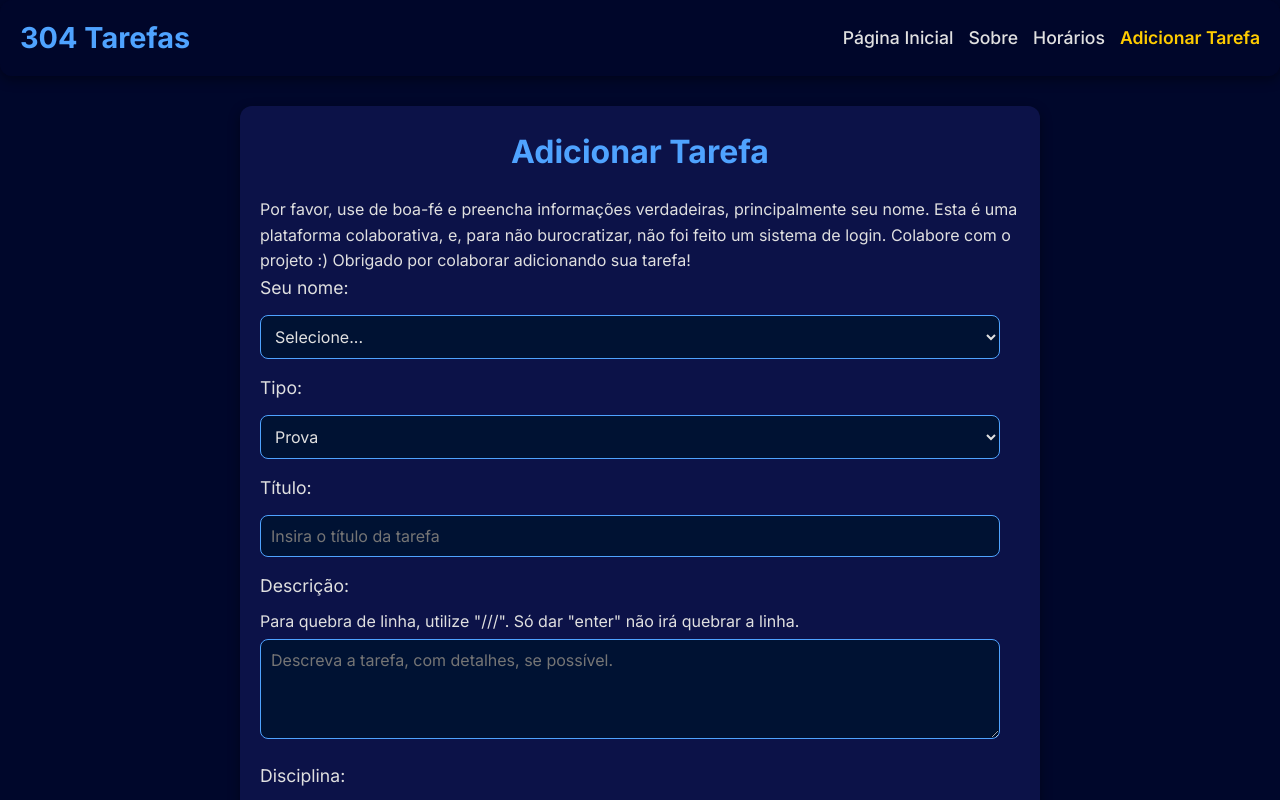
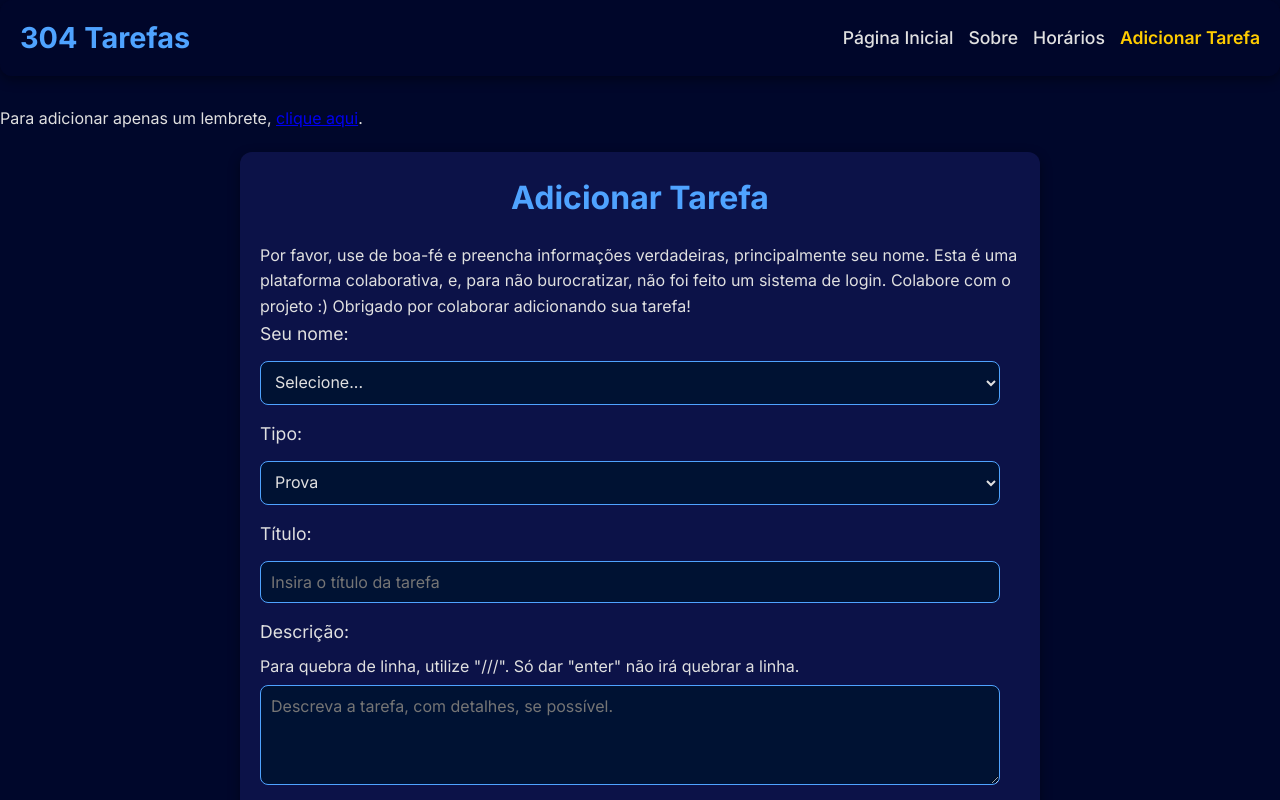
Before and after one commit to HydroXBR/304tarefas, a website: page interface/add.html in a window 1280 px wide. Shown: the top 800 px of the page. Drawn offline with Linux system fonts and the light colour scheme.

Commit message:
Update add.html

```diff
--- a/interface/add.html
+++ b/interface/add.html
@@ -19,6 +19,7 @@
             <a href="/add" class="link-adicionar">Adicionar Tarefa</a>
         </div>
     </div>
+    <p>Para adicionar apenas um lembrete, <a href="/addlembrete">clique aqui</a>.</p>
     <div class="container">
         <h1>Adicionar Tarefa</h1>
         <form id="addTaskForm" action="#">
```
